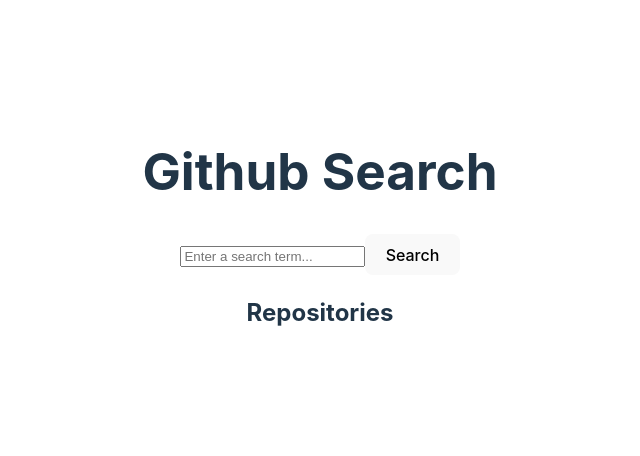
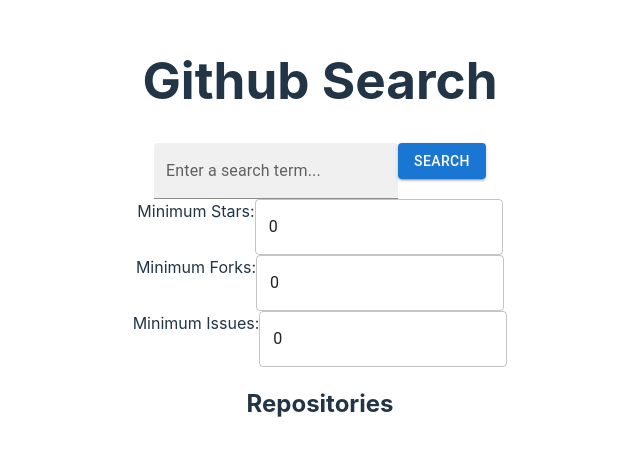
Before and after one commit to emiilou/naimuri_tech_test, a React (Vite) app: page / in a window 1280 px wide. Shown: the part 170-626 px from the top of the page, without its empty margins (320-960 px from the left). Built offline with nearby package versions, Linux system fonts and the light colour scheme.

Commit message:
added material-ui components and filtering options

```diff
--- a/package.json
+++ b/package.json
@@ -10,6 +10,7 @@
     "preview": "vite preview"
   },
   "dependencies": {
+    "@mui/material": "^5.13.1",
     "axios": "^1.4.0",
     "react": "^18.2.0",
     "react-dom": "^18.2.0"
--- a/src/App.tsx
+++ b/src/App.tsx
@@ -4,13 +4,26 @@
 import RepoResults from "./components/RepoResults";
 import "./App.css";
 
+export interface Filters {
+  stars: number;
+  forks: number;
+  issues: number;
+}
+
 const App = () => {
   const [repos, setRepos] = useState<any[]>([]);
 
-  const searchRepos = async (searchTerm: string) => {
+  const searchRepos = async (searchTerm: string, filters: Filters) => {
     try {
+      const queryFilters = Object.entries(filters)
+        .filter(([_, value]) => value !== "")
+        .map(([filter, value]) => `${filter}:>=${value}`)
+        .join("+");
+      const queryString = `q=${searchTerm}${
+        queryFilters ? "+" + queryFilters : ""
+      }`;
       const response = await axios.get(
-        `https://api.github.com/search/repositories?q=${searchTerm}`
+        `https://api.github.com/search/repositories?${queryString}`
       );
       setRepos(response.data.items);
     } catch (error) {
@@ -20,7 +33,7 @@
 
   return (
     <>
-      <h1>Github Search</h1>
+      <h1 className="app-title">Github Search</h1>
       <Search onSearch={searchRepos} />
       <RepoResults repos={repos} />
     </>
--- a/src/components/RepoResults.tsx
+++ b/src/components/RepoResults.tsx
@@ -1,4 +1,5 @@
 import React from "react";
+import Paper from "@mui/material/Paper";
 
 interface Repository {
   id: number;
@@ -18,9 +19,8 @@
   return (
     <div>
       <h2>Repositories</h2>
-      <ul>
       {repos.map((repo) => (
-          <li key={repo.id}>
+        <Paper key={repo.id}>
           <a href={repo.html_url} target="_blank" rel="noopener noreferrer">
             {repo.full_name}
           </a>
@@ -28,9 +28,8 @@
           <p>Forks: {repo.forks_count}</p>
           <p>Open Issues: {repo.open_issues_count}</p>
           <p>Language: {repo.language}</p>
-          </li>
+        </Paper>
       ))}
-      </ul>
     </div>
   );
 };
--- a/src/components/Search.tsx
+++ b/src/components/Search.tsx
@@ -1,27 +1,67 @@
 import React, { useState } from "react";
+import TextField from "@mui/material/TextField";
+import Button from "@mui/material/Button";
 
 interface SearchProps {
-  onSearch: (searchTerm: string) => void;
+  onSearch: (searchTerm: string, filters: Filters) => void;
+}
+
+export interface Filters {
+  stars: number;
+  forks: number;
+  issues: number;
 }
 
 const Search: React.FC<SearchProps> = ({ onSearch }) => {
   const [searchTerm, setSearchTerm] = useState("");
+  const [filters, setFilters] = useState<Filters>({
+    stars: 0,
+    forks: 0,
+    issues: 0,
+  });
 
   const handleSubmit = (e: React.FormEvent<HTMLFormElement>) => {
     e.preventDefault();
-    onSearch(searchTerm);
+    onSearch(searchTerm, filters);
+  };
+
+  const handleFilterChange = (e: React.ChangeEvent<HTMLInputElement>) => {
+    const { name, value } = e.target;
+    setFilters((prevFilters) => ({
+      ...prevFilters,
+      [name]: parseInt(value, 10),
+    }));
   };
 
   return (
     <form className="search-form" onSubmit={handleSubmit}>
       <div className="search-container">
         <div className="search-input">
-          <input
-            placeholder="Enter a search term..."
+          <TextField
+            label="Enter a search term..."
+            variant="filled"
             value={searchTerm}
             onChange={(e) => setSearchTerm(e.target.value)}
           />
-          <button type="submit">Search</button>
+          <Button type="submit" variant="contained">
+            Search
+          </Button>
+        </div>
+        <div className="filter-options">
+          {Object.entries(filters).map(([key, value]) => (
+            <div key={key} className="filter-input">
+              <label>
+                Minimum {key.replace(/^\w/, (match) => match.toUpperCase())}:
+              </label>
+              <TextField
+                type="number"
+                name={key}
+                variant="outlined"
+                value={value}
+                onChange={handleFilterChange}
+              />
+            </div>
+          ))}
         </div>
       </div>
     </form>
```
Also changed, not shown: 1 other file (tests, documents, lock files or other folders). Lines whose indentation alone changed are shown as unchanged.
